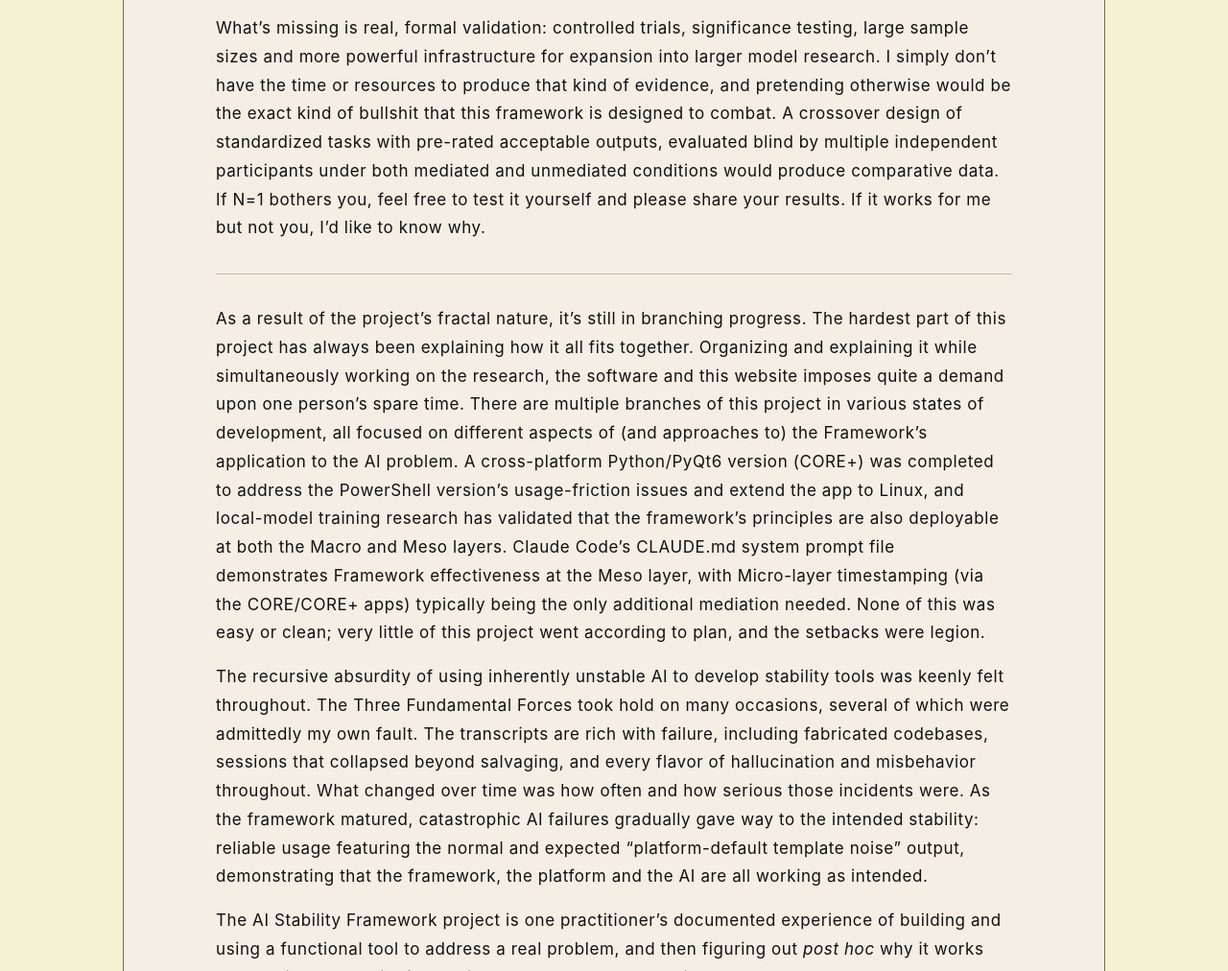
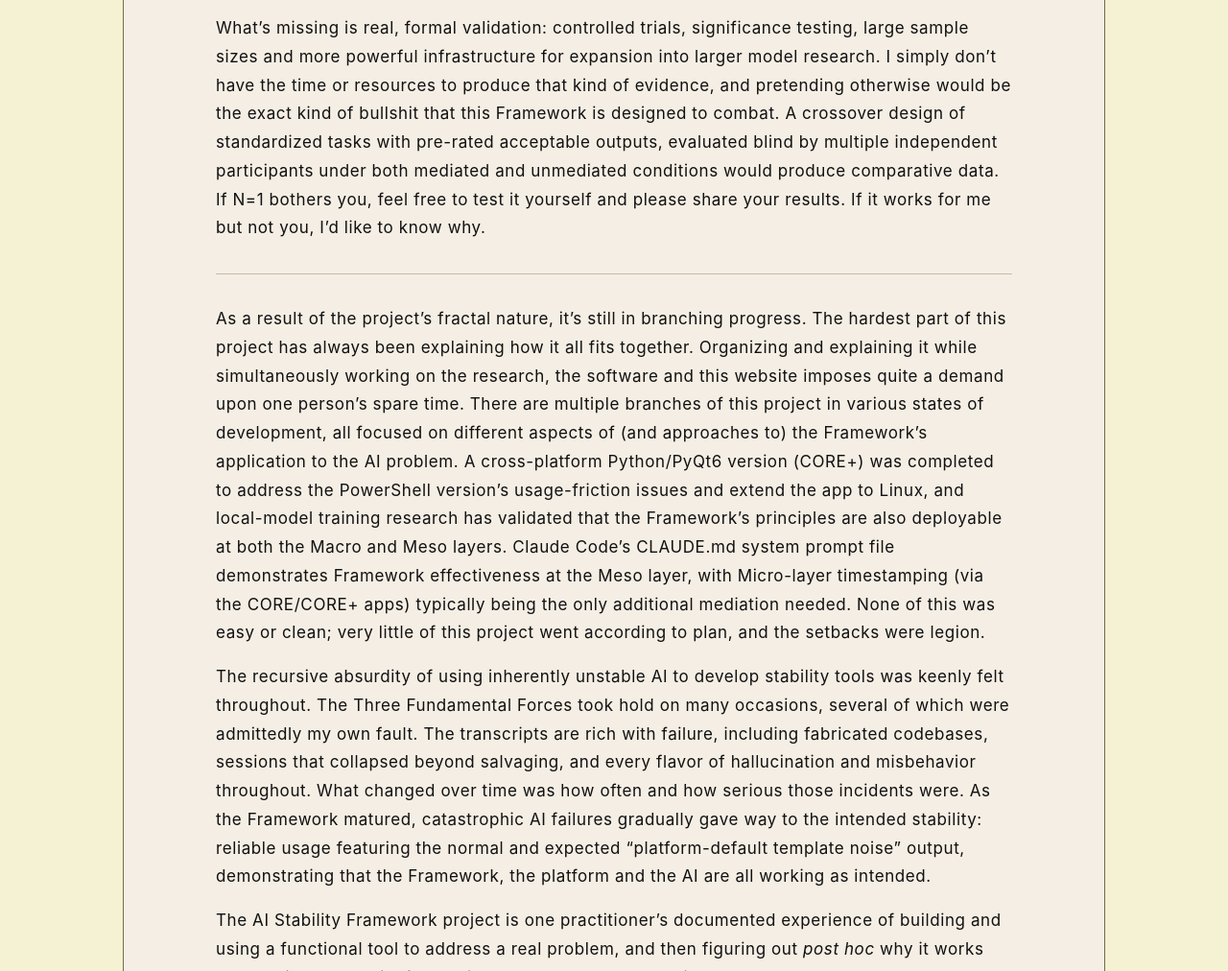
Before and after one commit to rojaslen/AISF-WEB, a Jekyll site: the page built from ch11.md, in a window 1280 px wide and 1400 px high, scrolled down 3591 px. Shown: the part 241-1253 px from the top of the window at 96% size. Built offline with Jekyll 4.4.1, drawn with Linux system fonts in a browser that asks for light colours; some web fonts are replaced; some of the changed text lies outside the part shown.

Commit message:
Update ch11.md

```diff
--- a/ch11.md
+++ b/ch11.md
@@ -13,7 +13,7 @@ Children's AI toys run cloud-connected LLMs on $25-35 hardware budgets with no m
 
 ---
 
-There's an unexpected implication at scale. At first, it never even occurred to me that this project could have anything to do with energy efficiency. Media reporting on the resources needed to power AI led me to realize that the Framework's *session* efficiencies could potentially translate into *resource-usage* efficiencies, if deployed at scale. The logic is fairly straightforward: every AI interaction consumes energy and water, so cutting the number of "compute" tokens needed to complete a task also cuts the per-task resource usage.[^11c] Local-model training across most independently tested architectures measured verbosity reductions ranging from 35% to 72%, which the observational record also supports. If the framework can consistently cut the token usage required for acceptable task completion, then the impact at scale follows from the math alone (see the Epilogue's FAQ and <a href="/apx02">Appendix 2</a> for details).
+There's an unexpected implication at scale. At first, it never even occurred to me that this project could have anything to do with energy efficiency. Media reporting on the resources needed to power AI led me to realize that the Framework's *session* efficiencies could potentially translate into *resource-usage* efficiencies, if deployed at scale. The logic is fairly straightforward: every AI interaction consumes energy and water, so cutting the number of "compute" tokens needed to complete a task also cuts the per-task resource usage.[^11c] Local-model training across most independently tested architectures measured verbosity reductions ranging from 35% to 72%, which the observational record also supports. If the Framework can consistently cut the token usage required for acceptable task completion, then the impact at scale follows from the math alone (see the Epilogue's FAQ and <a href="/apx02">Appendix 2</a> for details).
 
 In Texas and Arizona, resource allocation issues are absolutely not hypothetical. Texas has been host to over 400 data centers since 2020, with more to come. It's served by the Electric Reliability Council of Texas' (ERCOT) power grid that's already under strain, with load demand exceeding supply. Arizona, ranked sixth nationally with over 160 total data centers, is under reduced Colorado River Compact allocations and stressed groundwater scarcity. In both states, resource constraint is the current reality. If nationwide data center expansion continues at current rates, more states will follow. Any reliable reduction in resource demand, even if it's only the small-potatoes kind produced as a side effect of client-side efficiency, can *scale* that efficiency to a system that urgently needs it.[^11a]
 
@@ -51,13 +51,13 @@ There is no bank of beta testers, no institutional research lab, no paid QC team
 - **Full accessibility as a design foundation, not a compliance checkbox.** Every branch and every artifact is held to WCAG 2.2 AA, a higher standard than US federal law currently requires: app UX, web content, model output and documentation. All user-facing content has been manually expert-tested with JAWS, iOS VoiceOver, and Orca. The project's first public release, the WCAG-only CDA tool, was built as a free (dedicated to the Public Domain) resource for the assistive technology community and actively tested with blind screen reader users during development; one proposed it for statewide deployment in accessibility services after testing it.
 - **An accessibility-aware evaluation instrument** that scores WCAG compliance (a public, published and authoritative standard) as an independent behavioral property of model output, instead of just assuming it's an unrelated property of the platform's UX. The two are not the same thing at all, and standard benchmarks simply don't measure this; they instead systematically *penalize* accessible output. An integrated module for testing child-safe Early Childhood Development (ECD) models is also in concurrent development, for much the same reason. Currently under active development, for internal use only at this time. Intended for eventual public release.
 
-What's missing is real, formal validation: controlled trials, significance testing, large sample sizes and more powerful infrastructure for expansion into larger model research. I simply don't have the time or resources to produce that kind of evidence, and pretending otherwise would be the exact kind of bullshit that this framework is designed to combat. A crossover design of standardized tasks with pre-rated acceptable outputs, evaluated blind by multiple independent participants under both mediated and unmediated conditions would produce comparative data. If N=1 bothers you, feel free to test it yourself and please share your results. If it works for me but not you, I'd like to know why.
+What's missing is real, formal validation: controlled trials, significance testing, large sample sizes and more powerful infrastructure for expansion into larger model research. I simply don't have the time or resources to produce that kind of evidence, and pretending otherwise would be the exact kind of bullshit that this Framework is designed to combat. A crossover design of standardized tasks with pre-rated acceptable outputs, evaluated blind by multiple independent participants under both mediated and unmediated conditions would produce comparative data. If N=1 bothers you, feel free to test it yourself and please share your results. If it works for me but not you, I'd like to know why.
 
 ---
 
-As a result of the project's fractal nature, it's still in branching progress. The hardest part of this project has always been explaining how it all fits together. Organizing and explaining it while simultaneously working on the research, the software and this website imposes quite a demand upon one person's spare time. There are multiple branches of this project in various states of development, all focused on different aspects of (and approaches to) the Framework's application to the AI problem. A cross-platform Python/PyQt6 version (CORE+) was completed to address the PowerShell version's usage-friction issues and extend the app to Linux, and local-model training research has validated that the framework's principles are also deployable at both the Macro and Meso layers. Claude Code's CLAUDE.md system prompt file demonstrates Framework effectiveness at the Meso layer, with Micro-layer timestamping (via the CORE/CORE+ apps) typically being the only additional mediation needed. None of this was easy or clean; very little of this project went according to plan, and the setbacks were legion.
+As a result of the project's fractal nature, it's still in branching progress. The hardest part of this project has always been explaining how it all fits together. Organizing and explaining it while simultaneously working on the research, the software and this website imposes quite a demand upon one person's spare time. There are multiple branches of this project in various states of development, all focused on different aspects of (and approaches to) the Framework's application to the AI problem. A cross-platform Python/PyQt6 version (CORE+) was completed to address the PowerShell version's usage-friction issues and extend the app to Linux, and local-model training research has validated that the Framework's principles are also deployable at both the Macro and Meso layers. Claude Code's CLAUDE.md system prompt file demonstrates Framework effectiveness at the Meso layer, with Micro-layer timestamping (via the CORE/CORE+ apps) typically being the only additional mediation needed. None of this was easy or clean; very little of this project went according to plan, and the setbacks were legion.
 
-The recursive absurdity of using inherently unstable AI to develop stability tools was keenly felt throughout. The Three Fundamental Forces took hold on many occasions, several of which were admittedly my own fault. The transcripts are rich with failure, including fabricated codebases, sessions that collapsed beyond salvaging, and every flavor of hallucination and misbehavior throughout. What changed over time was how often and how serious those incidents were. As the framework matured, catastrophic AI failures gradually gave way to the intended stability: reliable usage featuring the normal and expected "platform-default template noise" output, demonstrating that the framework, the platform and the AI are all working as intended.
+The recursive absurdity of using inherently unstable AI to develop stability tools was keenly felt throughout. The Three Fundamental Forces took hold on many occasions, several of which were admittedly my own fault. The transcripts are rich with failure, including fabricated codebases, sessions that collapsed beyond salvaging, and every flavor of hallucination and misbehavior throughout. What changed over time was how often and how serious those incidents were. As the Framework matured, catastrophic AI failures gradually gave way to the intended stability: reliable usage featuring the normal and expected "platform-default template noise" output, demonstrating that the Framework, the platform and the AI are all working as intended.
 
 The AI Stability Framework project is one practitioner's documented experience of building and using a functional tool to address a real problem, and then figuring out *post hoc* why it works the way it does. On its face, this Rube Goldberg contraption doesn't make sense. It draws on philosophy, behavioral hierarchies, web content standards and accessible systems design, client troubleshooting, network security and infrastructure, cognitive science and more. The combination is what made the problem identifiable. Without that, a wrong description gets applied to the wrong object at the wrong layer, then evaluated with the wrong tool. Admittedly, meaningful AI stability resulting in both improved operational efficiency and hallucination reduction from under 50KB of client-side PowerShell[^11d] sounds preposterous.
 
```
